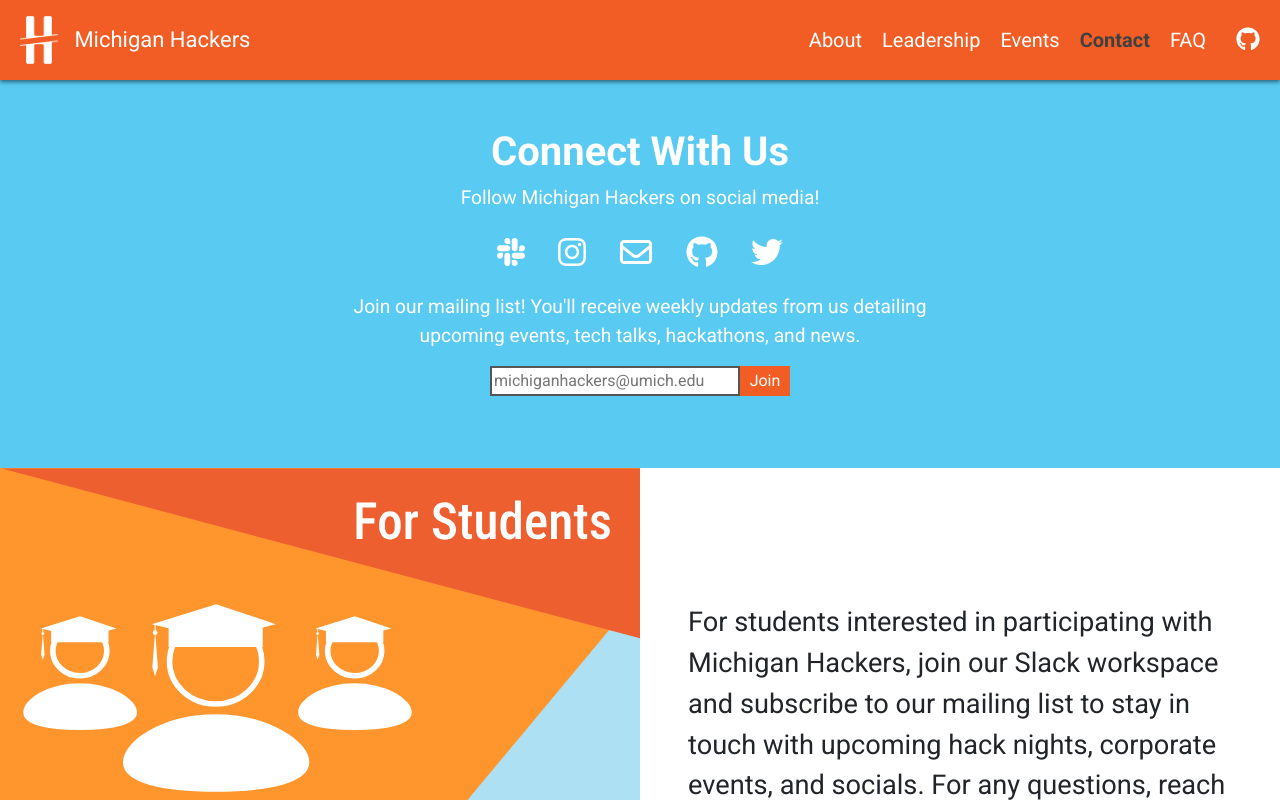
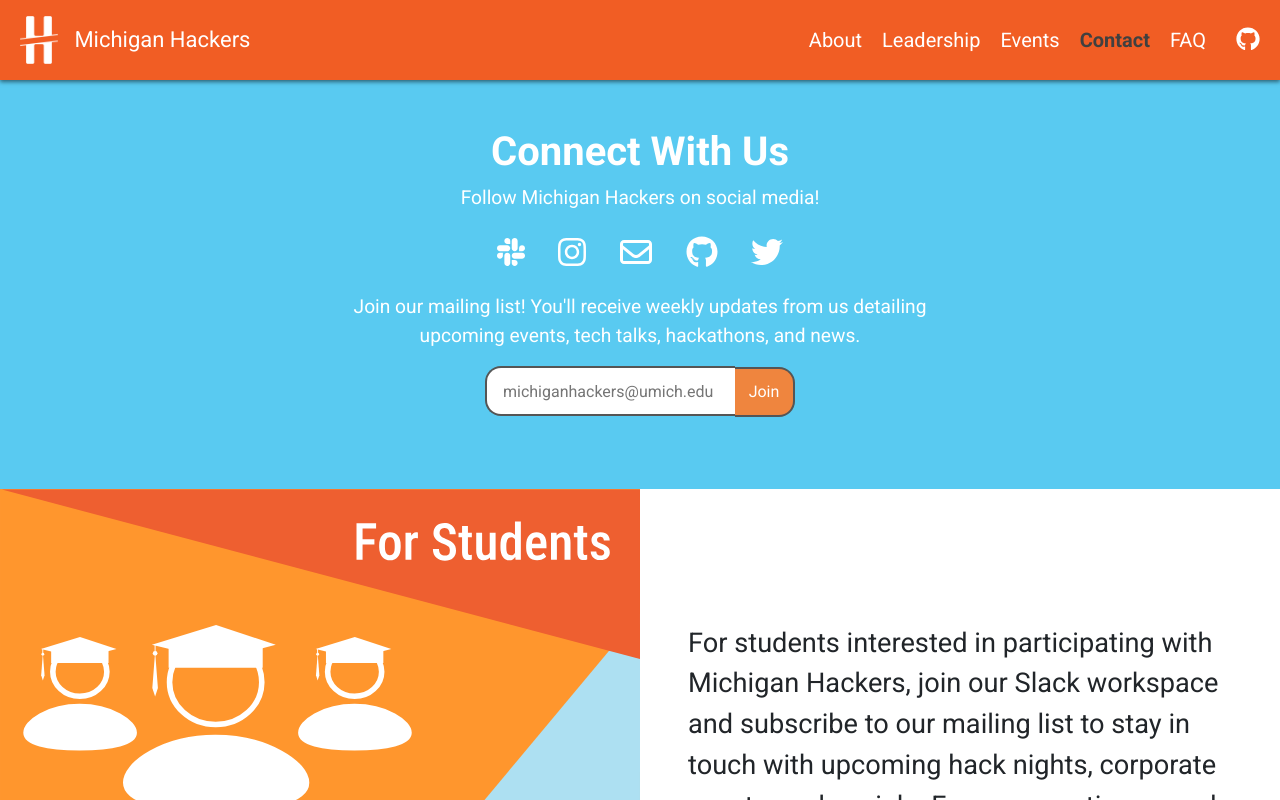
Before and after one commit to michiganhackers/mh-web-new, a React (Create React App) app: page /contact in a window 1280 px wide. Shown: the top 800 px of the page. Built offline with nearby package versions, Linux system fonts and the light colour scheme; no server answers.

Commit message:
Improve mailing list component styling.

```diff
--- a/src/components/MailingList/MailingList.jsx
+++ b/src/components/MailingList/MailingList.jsx
@@ -10,17 +10,29 @@ const EmailForm = styled.form`
 `;
 const EmailInputBox = styled.input`
     min-width: 250px;
-    border: #555555 solid 2px;
+    border: 2px solid #555;
+    border-right: 0;
+    height: 50px;
+    border-top-left-radius: 16px;
+    border-bottom-left-radius: 16px;
+    padding: 0 16px;
 `;
 const EmailSubmitButton = styled.input`
-    background-color: #f15d24;
     color: white;
-    border: none;
+    border: 2px solid #555;
+    border-left: 0;
     text-decoration: none;
     padding-top: 3px;
     padding-bottom: 3px;
     cursor: pointer;
-    min-width: 50px;
+    background: rgb(239, 133, 62);
+    width: 60px;
+    height: 50px;
+    border-top-right-radius: 16px;
+    border-bottom-right-radius: 16px;
+    &:hover {
+      background: rgb(222, 103, 63);
+    }
 `;
 
 export default function MailingList() {
```
